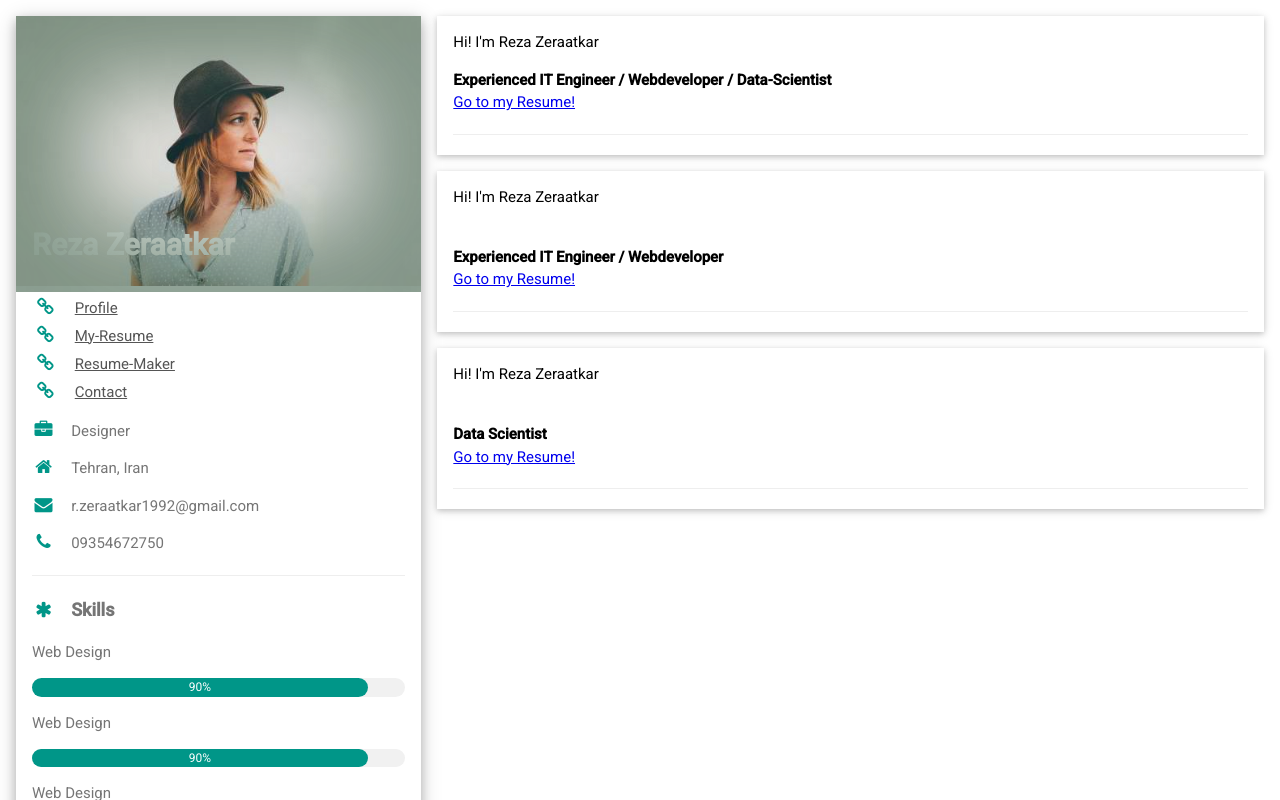
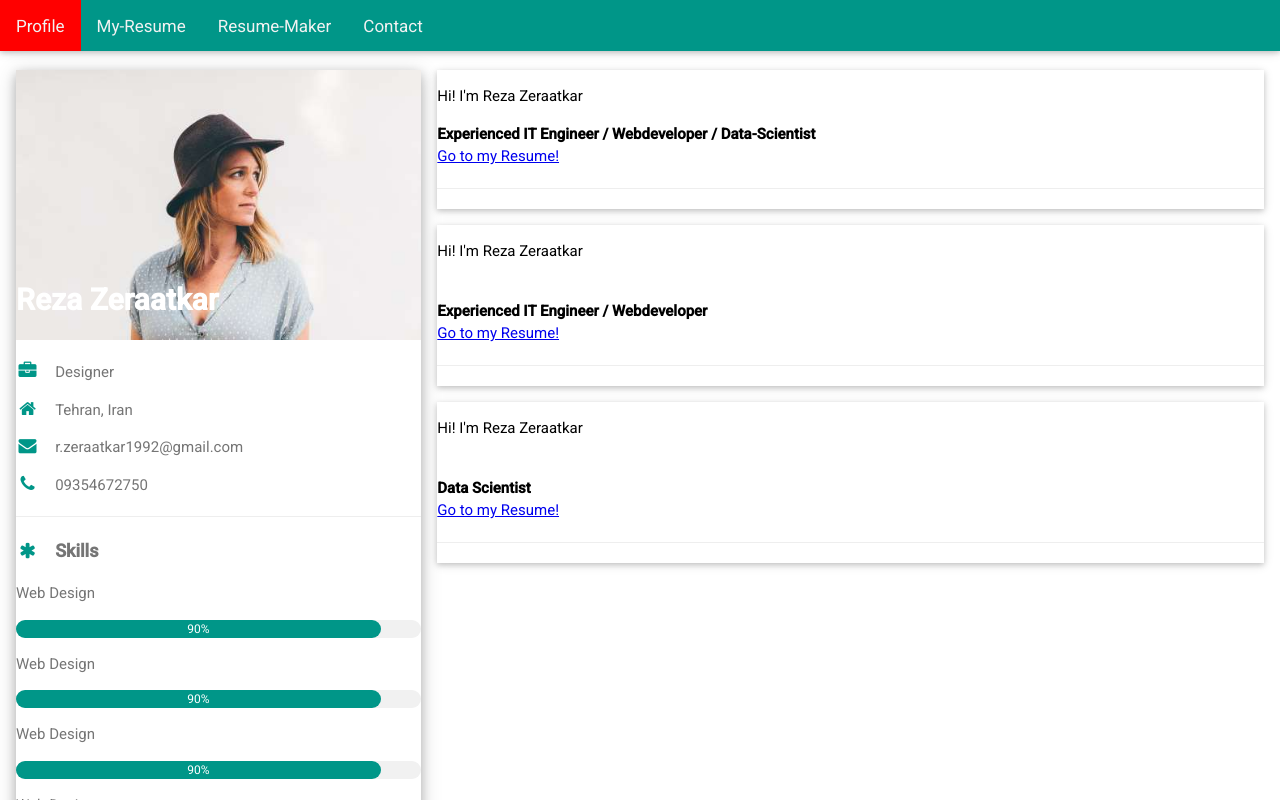
Before and after one commit to RezaZeraatkar/My_Resume, a React (Create React App) app in the folder client/: page / in a window 1280 px wide. Shown: the top 800 px of the page. Built offline with nearby package versions, Linux system fonts and the light colour scheme.

Commit message:
initial header commit

```diff
--- a/client/package.json
+++ b/client/package.json
@@ -7,6 +7,7 @@
     "build": "react-scripts build",
     "test": "react-scripts test",
     "eject": "react-scripts eject",
+    "lint": "./node_modules/.bin/eslint .",
     "coverage:test": "npm test -- --coverage",
     "validate": "npm-run-all --parallel test build"
   },
@@ -22,6 +23,7 @@
     "enzyme": "3.9.0",
     "enzyme-adapter-react-16": "1.13.2",
     "enzyme-to-json": "3.3.5",
+    "eslint": "^5.16.0",
     "eslint-config-prettier": "4.3.0",
     "eslint-plugin-prettier": "3.1.0",
     "husky": "^2.3.0",
--- /dev/null
+++ b/client/src/components/Header/Links/links.jsx
@@ -0,0 +1,19 @@
+import React from "react";
+import { Link } from "react-router-dom";
+
+// Styles
+import "./links.scss";
+
+const Links = () => (
+  <div className="top-navbar resonsive back-teal card fixed">
+    <Link to="/">Profile</Link>
+    <Link to="/myresume">My-Resume</Link>
+    <Link to="/resumemaker">Resume-Maker</Link>
+    <Link to="contact">Contact</Link>
+    <span class="navbar-toggle" id="js-navbar-toggle">
+      <i class="fa fa-bars" />
+    </span>
+  </div>
+);
+
+export default Links;
--- /dev/null
+++ b/client/src/components/Header/Links/links.scss
@@ -0,0 +1,52 @@
+.links-container,
+.panel {
+  padding: 0.01em 16px;
+}
+
+.top-navbar {
+  overflow: hidden;
+  height: 3.4em;
+  width: 100%;
+  margin-bottom: 15px;
+}
+
+.top-navbar a {
+  float: left;
+  display: block;
+  color: #f2f2f2 !important;
+  text-align: center;
+  padding: 14px 16px;
+  text-decoration: none;
+  font-size: 17px;
+}
+
+.top-navbar a:hover {
+  background-color: red;
+}
+
+.fixed {
+  display: block;
+  position: fixed;
+  z-index: 10;
+}
+
+.margin-right {
+  margin-right: 16px !important;
+}
+
+.large {
+  font-size: 18px !important;
+}
+
+.text-teal,
+.hover-text-teal:hover {
+  color: #009688 !important;
+}
+
+.link-padding {
+  padding: 5px;
+}
+
+.back-teal {
+  background-color: #009688;
+}
--- a/client/src/components/Header/header.js
+++ b/client/src/components/Header/header.jsx
@@ -1,4 +1,5 @@
 import React, { Component } from "react";
+import Links from "./Links/links";
 
 class Header extends Component {
   constructor(props) {
@@ -7,7 +8,7 @@ class Header extends Component {
   }
 
   render() {
-    return <div> Header </div>;
+    return <Links />;
   }
 }
 
--- a/client/src/components/Sidebar/Links/links.jsx
+++ /dev/null
@@ -1,23 +0,0 @@
-import React from "react";
-import { Link } from "react-router-dom";
-
-// Styles
-import "./links.scss";
-
-const Links = () => (
-  <div className="links-container">
-    <i className="fa fa-link large margin-right text-teal link-padding" />
-    <Link to="/">Profile</Link>
-    <br />
-    <i className="fa fa-link large margin-right text-teal link-padding" />
-    <Link to="/myresume">My-Resume</Link>
-    <br />
-    <i className="fa fa-link large margin-right text-teal link-padding" />
-    <Link to="/resumemaker">Resume-Maker</Link>
-    <br />
-    <i className="fa fa-link large margin-right text-teal link-padding" />
-    <Link to="contact">Contact</Link>
-  </div>
-);
-
-export default Links;
--- a/client/src/components/Sidebar/Links/links.scss
+++ /dev/null
@@ -1,26 +0,0 @@
-.links-container,
-.panel {
-  padding: 0.01em 16px;
-}
-
-.links-container > a {
-  //text-decoration: none;
-  color: #555555 !important;
-}
-
-.margin-right {
-  margin-right: 16px !important;
-}
-
-.large {
-  font-size: 18px !important;
-}
-
-.text-teal,
-.hover-text-teal:hover {
-  color: #009688 !important;
-}
-
-.link-padding {
-  padding: 5px;
-}
--- a/client/src/components/Sidebar/sidebar.jsx
+++ b/client/src/components/Sidebar/sidebar.jsx
@@ -1,14 +1,12 @@
 import React from "react";
 
 // My Components
-import Links from "./Links/links";
 import MyImage from "./MyImage/myimage";
 import Skills from "./Skills/skills";
 
 const Sidebar = () => (
   <div className="white text-grey card-4 padding-bottom">
     <MyImage />
-    <Links />
     <Skills />
   </div>
 );
--- a/client/src/index.scss
+++ b/client/src/index.scss
@@ -266,7 +266,7 @@ h6 {
 }
 
 .container {
-  padding: 0.01em 16px;
+  padding: 0;
 }
 
 .container-wide {
@@ -275,6 +275,10 @@ h6 {
 
 .margin-top {
   margin-top: 16px !important;
+}
+
+.margin-top-70 {
+  margin-top: 70px;
 }
 
 .margin-bottom {
@@ -287,6 +291,11 @@ h6 {
 .hover-light-gray:hover {
   color: #000 !important;
   background-color: #f1f1f1 !important;
+}
+
+.row {
+  padding: 0;
+  width: 100%;
 }
 
 .row-padding {
@@ -364,17 +373,6 @@ h6 {
   position: relative;
 }
 
-.img-dark-inset-gradient::before {
-  position: absolute;
-  top: 0;
-  left: 0;
-  width: 100%;
-  height: 100%;
-  content: "";
-  box-shadow: inset 0 0 90px 70px rgba(57, 90, 66, 0.6);
-  z-index: 9;
-}
-
 hr {
   border: 0;
   border-top: 1px solid #eee;
@@ -446,53 +444,59 @@ hr {
 
 // Media Queries
 // Media Queries for cols
-@media (min-width: 993px) {
-  .col.l1 {
-    width: 8.33333%;
-  }
+// @media (min-width: 993px) {
+//   .col.l1 {
+//     width: 8.33333%;
+//   }
 
-  .col.l2 {
-    width: 16.66666%;
-  }
+//   .col.l2 {
+//     width: 16.66666%;
+//   }
 
-  .col.l3 {
-    width: 24.99999%;
-  }
+//   .col.l3 {
+//     width: 24.99999%;
+//   }
 
-  .col.l4 {
-    width: 33.33333%;
-  }
+//   .col.l4 {
+//     width: 33.33333%;
+//   }
 
-  .col.l5 {
-    width: 41.66666%;
-  }
+//   .col.l5 {
+//     width: 41.66666%;
+//   }
 
-  .col.l6 {
-    width: 49.99999%;
-  }
+//   .col.l6 {
+//     width: 49.99999%;
+//   }
 
-  .col.l7 {
-    width: 58.33333%;
-  }
+//   .col.l7 {
+//     width: 58.33333%;
+//   }
 
-  .col.l8 {
-    width: 66.66666%;
-  }
+//   .col.l8 {
+//     width: 66.66666%;
+//   }
 
-  .col.l9 {
-    width: 74.99999%;
-  }
+//   .col.l9 {
+//     width: 74.99999%;
+//   }
 
-  .col.l10 {
-    width: 83.33333%;
-  }
+//   .col.l10 {
+//     width: 83.33333%;
+//   }
 
-  .col.l11 {
-    width: 91.66666%;
-  }
+//   .col.l11 {
+//     width: 91.66666%;
+//   }
 
-  .col.l12 {
-    width: 99.99999%;
+//   .col.l12 {
+//     width: 99.99999%;
+//   }
+// }
+
+@media (min-width: 691px) {
+  .navbar-toggle {
+    display: none;
   }
 }
 
@@ -508,6 +512,20 @@ hr {
     content: "";
     display: table;
     clear: both;
+  }
+
+  .top-navbar a {
+    display: none;
+  }
+
+  .navbar-toggle {
+    display: block;
+    position: absolute;
+    top: 7px;
+    right: 20px;
+    color: #f2f2f2;
+    font-size: 24px;
+    cursor: pointer;
   }
 }
 
--- a/client/src/layout/layout.jsx
+++ b/client/src/layout/layout.jsx
@@ -2,34 +2,39 @@ import React from "react";
 import PropTypes from "prop-types";
 
 // Components
+import Header from "../components/Header/header";
 import Sidebar from "../components/Sidebar/sidebar";
 
 class Layout extends React.Component {
   constructor(props) {
     super(props);
     this.state = {
-      open: true
+      loading: true
     };
   }
 
   render() {
-    //const { children } = this.props;
-    const { open } = this.state;
+    const { children } = this.props;
+    const { loading } = this.state;
     return (
       // Page Container
-      <div className="margin-top" style={{ maxWidth: "1400px" }}>
-        {open ? (
+      <div className="container" style={{ maxWidth: "1400px" }}>
+        {!loading ? (
+          <div>Loading</div>
+        ) : (
           // The Grid
-          <div className="row-padding">
+          <div>
+            <div className="row">
+              <Header />
+            </div>
+            <div className="row-padding margin-top-70">
               <aside className="third">
                 {/* Left Column */}
                 <Sidebar />
               </aside>
-            <article className="twothird">{this.props.children}</article>
+              <article className="twothird">{children}</article>
             </div>
-        ) : (
-          <div>Closed</div>
-        )}
+            <div className="row">
               <footer className="container teal center margin-top link-white">
                 <p>Find me on social media.</p>
                 <i className="fa fa-instagram hover-opacity xs-margin-all" />
@@ -52,6 +57,9 @@ class Layout extends React.Component {
                 </p>
               </footer>
             </div>
+          </div>
+        )}
+      </div>
     );
   }
 }
```
Also changed, not shown: 2 other files (tests, documents, lock files or other folders). Lines whose indentation alone changed are shown as unchanged.
